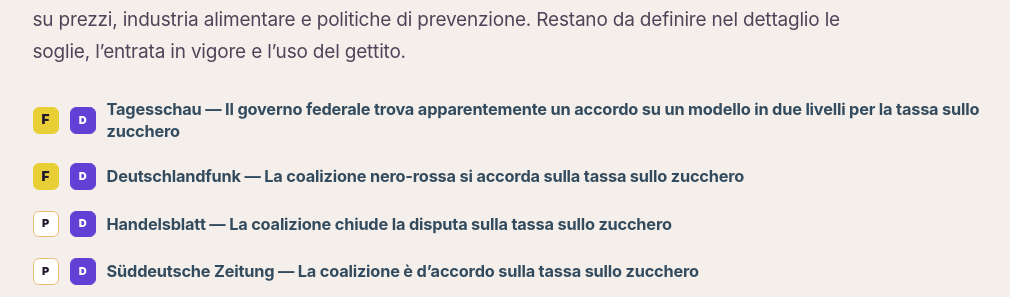
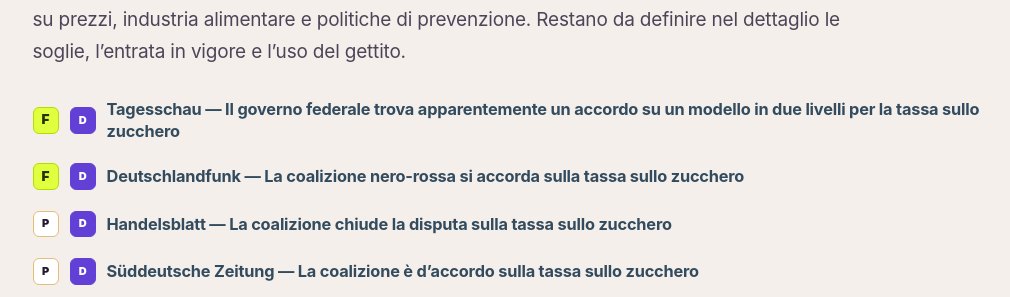
Before and after one commit to ottoottone/prj-news-mattino, a Jekyll site: the page built from index.html, in a window 1280 px wide and 1400 px high, scrolled down 1502 px. Shown: the part 153-450 px from the top of the window, without its empty margins (56-1066 px from the left). Built offline with Jekyll 4.4.1, drawn with Linux system fonts in a browser that asks for light colours; some web fonts are replaced; the list of posts is cut into pages by our own code.

Commit message:
Make free-source badge acid green

```diff
--- a/assets/css/briefing.css
+++ b/assets/css/briefing.css
@@ -526,3 +526,10 @@
 /* Slightly lift the secondary links in “Per saperne di più”. */
 .theme-nord-color .more-to-know a { color:#ffb3ce; }
 .theme-nord-color .more-to-know a:hover { color:var(--neon-sun); }
+
+/* Final source badge override: the original F icon, now acid green. */
+.source-access.free { font-size:.72rem; background:#dfff3f; color:#253300; border-color:#b7d900; }
+.source-access.free::before { content:none; }
+.theme-nord-light .source-access.free,
+.theme-nord-color .source-access.free { background:#dfff3f; color:#253300; border-color:#b7d900; }
+.theme-nord-dark .source-access.free { background:#b7d900; color:#172000; border-color:#dfff3f; }
```
